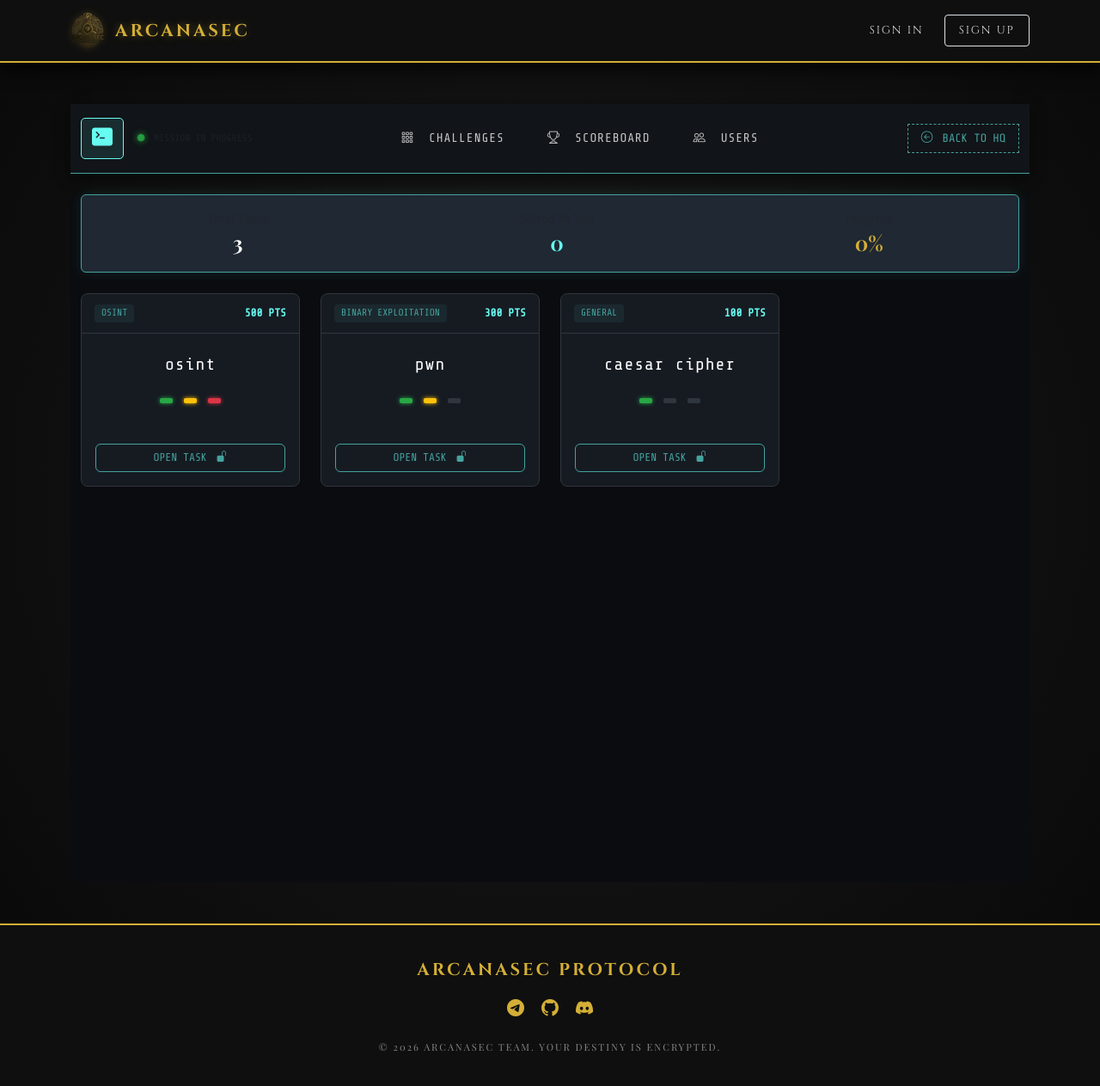
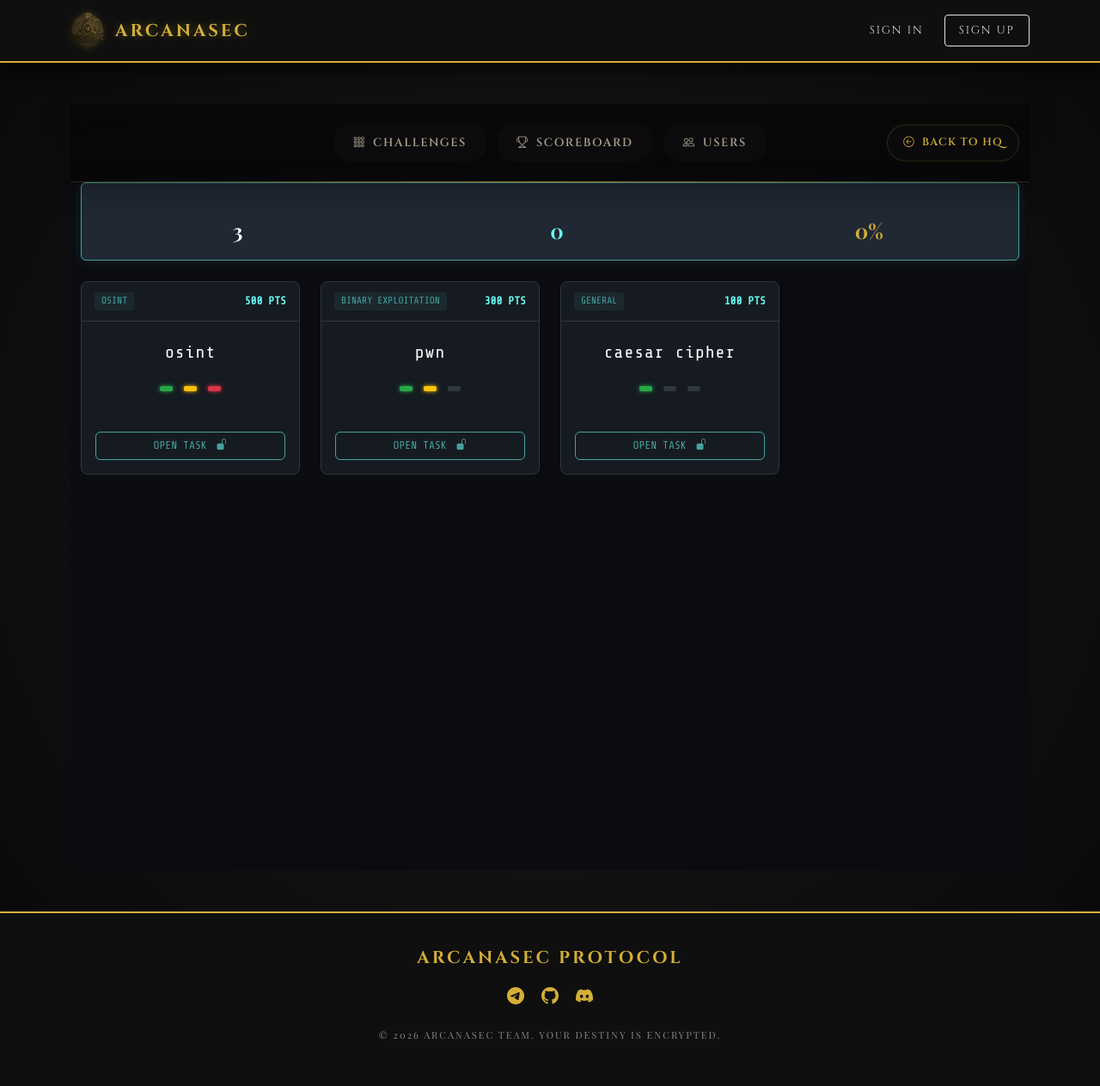
Before and after one commit to shokxake/arcanasec, a Django app: template asosiy/templates/contests/contest_challenges.html in a window 1280 px wide. Shown: the whole page at 86% size. After the commit the page ends 1209 px from the top, so only its background shows below. Run offline with Django 4.2, Linux system fonts and the light colour scheme; the template is opened without the code that fills it: values that come from a table or form of the project are taken from there, others are empty; data comes from the database, SQL or seed files in the repository; some web fonts are replaced.

Commit message:
qoshildi

```diff
--- a/asosiy/templates/contests/contest_detail.html
+++ b/asosiy/templates/contests/contest_detail.html
@@ -1,9 +1,7 @@
-{% extends 'asosiy/asosiy_sahifa.html' %}
+{% include 'includes/contest_navbar.html' %}
 {% load static %}
 
 {% block content %}
-
-{% include 'includes/contest_navbar.html' %}
 
 <div class="arcanasec-detail-page">
     <div class="arcana-bg-layer"></div>
--- a/asosiy/templates/includes/contest_navbar.html
+++ b/asosiy/templates/includes/contest_navbar.html
@@ -1,45 +1,34 @@
-<!-- Contest Navbar -->
-<nav class="contest-nav py-3 mb-4">
+<!-- ArcanaSec Contest Navbar -->
+<nav class="arcana-contest-nav">
     <div class="container">
-        <div class="d-flex justify-content-between align-items-center flex-wrap gap-3">
+        <div class="arcana-contest-nav-inner">
 
-            <!-- Chap tomon: Musobaqa nomi va Status -->
-            <div class="d-flex align-items-center">
-                <div class="contest-icon-box me-3">
-                    <i class="bi bi-terminal-fill text-cyan fs-4"></i>
-                </div>
-                <div>
-                    <h5 class="text-white mb-0 font-cinzel fw-bold" style="letter-spacing: 2px;">
-                        {{ contest.nomi|upper }}
-                    </h5>
-                    <small class="text-muted d-block" style="font-size: 0.7rem;">
-                        <span class="status-dot animate-flicker"></span> MISSION IN PROGRESS
-                    </small>
-                </div>
-            </div>
-
-            <!-- Markaz: Navigatsiya tugmalari -->
-            <div class="contest-menu-links d-flex gap-2">
+            <!-- Center Menu -->
+            <div class="arcana-contest-menu">
                 <a href="{% url 'contest_challenges' contest.id %}"
-                   class="nav-link-custom {% if request.resolver_match.url_name == 'contest_challenges' %}active{% endif %}">
-                    <i class="bi bi-grid-3x3-gap me-2"></i> CHALLENGES
+                   class="arcana-nav-link {% if request.resolver_match.url_name == 'contest_challenges' %}active{% endif %}">
+                    <i class="bi bi-grid-3x3-gap me-2"></i>
+                    CHALLENGES
                 </a>
 
                 <a href="{% url 'contest_scoreboard' contest.id %}"
-                   class="nav-link-custom {% if request.resolver_match.url_name == 'contest_scoreboard' %}active{% endif %}">
-                    <i class="bi bi-trophy me-2"></i> SCOREBOARD
+                   class="arcana-nav-link {% if request.resolver_match.url_name == 'contest_scoreboard' %}active{% endif %}">
+                    <i class="bi bi-trophy me-2"></i>
+                    SCOREBOARD
                 </a>
 
                 <a href="{% url 'contest_participants' contest.id %}"
-                   class="nav-link-custom {% if request.resolver_match.url_name == 'contest_participants' %}active{% endif %}">
-                    <i class="bi bi-people me-2"></i> USERS
+                   class="arcana-nav-link {% if request.resolver_match.url_name == 'contest_participants' %}active{% endif %}">
+                    <i class="bi bi-people me-2"></i>
+                    USERS
                 </a>
             </div>
 
-            <!-- O'ng tomon: Chiqish yoki Qaytish -->
-            <div class="d-flex align-items-center">
-                <a href="{% url 'contest_list' %}" class="btn-back-to-hq">
-                    <i class="bi bi-arrow-left-circle me-1"></i> BACK TO HQ
+            <!-- Right Side -->
+            <div class="arcana-contest-right">
+                <a href="{% url 'contest_list' %}" class="arcana-back-btn">
+                    <i class="bi bi-arrow-left-circle me-2"></i>
+                    BACK TO HQ
                 </a>
             </div>
         </div>
@@ -47,92 +36,181 @@
 </nav>
 
 <style>
-    @import url('https://fonts.googleapis.com/css2?family=Share+Tech+Mono&display=swap');
+    @import url('https://fonts.googleapis.com/css2?family=Cinzel:wght@400;500;600;700&family=Inter:wght@400;500;600&display=swap');
 
-    .contest-nav {
-        background: #111418;
-        border-bottom: 1px solid #45a29e;
-        box-shadow: 0 5px 15px rgba(0, 0, 0, 0.5);
-        font-family: 'Share Tech Mono', monospace;
+    :root {
+        --arc-gold: #d4af37;
+        --arc-gold-soft: rgba(212, 175, 55, 0.14);
+        --arc-gold-strong: rgba(212, 175, 55, 0.28);
+        --arc-text: #f3efe3;
+        --arc-muted: #a99f8b;
+        --arc-line: rgba(212, 175, 55, 0.18);
+        --arc-bg: rgba(6, 6, 8, 0.82);
     }
 
-    .contest-icon-box {
-        background: rgba(102, 252, 241, 0.1);
-        border: 1px solid #66fcf1;
-        padding: 5px 12px;
-        border-radius: 5px;
+    .arcana-contest-nav {
+        position: relative;
+        z-index: 30;
+        padding: 18px 0;
+        background:
+            linear-gradient(180deg, rgba(8,8,10,0.95), rgba(6,6,8,0.88));
+        border-bottom: 1px solid var(--arc-line);
+        box-shadow:
+            0 8px 30px rgba(0, 0, 0, 0.35),
+            0 0 24px rgba(212, 175, 55, 0.04);
+        backdrop-filter: blur(10px);
     }
 
-    .text-cyan { color: #66fcf1; }
-
-    /* Navigatsiya linklari */
-    .nav-link-custom {
-        color: #c5c6c7;
-        text-decoration: none;
-        padding: 8px 20px;
-        border-radius: 4px;
-        font-size: 0.9rem;
-        transition: all 0.3s ease;
-        border: 1px solid transparent;
-        letter-spacing: 1px;
+    .arcana-contest-nav::after {
+        content: "";
+        position: absolute;
+        left: 0;
+        right: 0;
+        bottom: -1px;
+        height: 1px;
+        background: linear-gradient(90deg, transparent, var(--arc-gold), transparent);
+        opacity: 0.7;
     }
 
-    .nav-link-custom:hover {
-        color: #66fcf1;
-        background: rgba(102, 252, 241, 0.05);
+    .arcana-contest-nav-inner {
+        display: flex;
+        align-items: center;
+        justify-content: center;
+        gap: 20px;
+        position: relative;
+        min-height: 54px;
     }
 
-    .nav-link-custom.active {
-        color: #0b0c10;
-        background: #66fcf1;
-        border-color: #66fcf1;
-        box-shadow: 0 0 15px rgba(102, 252, 241, 0.3);
-        font-weight: bold;
+    .arcana-contest-menu {
+        display: flex;
+        align-items: center;
+        justify-content: center;
+        gap: 12px;
+        flex-wrap: wrap;
     }
 
-    /* Back to HQ tugmasi */
-    .btn-back-to-hq {
-        color: #45a29e;
+    .arcana-nav-link {
+        position: relative;
+        display: inline-flex;
+        align-items: center;
+        justify-content: center;
+        padding: 12px 22px;
+        border-radius: 999px;
         text-decoration: none;
-        font-size: 0.85rem;
-        border: 1px dashed #45a29e;
-        padding: 6px 15px;
-        transition: 0.3s;
+        font-family: 'Cinzel', serif;
+        font-size: 0.84rem;
+        font-weight: 600;
+        letter-spacing: 0.10rem;
+        text-transform: uppercase;
+        color: var(--arc-muted);
+        border: 1px solid transparent;
+        background: rgba(255,255,255,0.015);
+        transition: all 0.3s ease;
     }
 
-    .btn-back-to-hq:hover {
-        background: rgba(69, 162, 158, 0.1);
-        color: #66fcf1;
-        border-style: solid;
+    .arcana-nav-link:hover {
+        color: var(--arc-gold);
+        border-color: rgba(212, 175, 55, 0.18);
+        background: rgba(212, 175, 55, 0.04);
+        box-shadow:
+            inset 0 0 12px rgba(212, 175, 55, 0.03),
+            0 0 18px rgba(212, 175, 55, 0.05);
+        transform: translateY(-1px);
     }
 
-    /* Status dot animatsiyasi */
-    .status-dot {
-        height: 8px;
-        width: 8px;
-        background-color: #28a745;
-        border-radius: 50%;
-        display: inline-block;
-        margin-right: 5px;
-        box-shadow: 0 0 8px #28a745;
+    .arcana-nav-link.active {
+        color: #111;
+        background: linear-gradient(180deg, #d4af37 0%, #b8911f 100%);
+        border-color: rgba(212, 175, 55, 0.35);
+        box-shadow:
+            0 0 18px rgba(212, 175, 55, 0.18),
+            0 6px 18px rgba(0, 0, 0, 0.22);
     }
 
-    .animate-flicker {
-        animation: flicker-green 1s infinite alternate;
+    .arcana-contest-right {
+        position: absolute;
+        right: 0;
+        top: 50%;
+        transform: translateY(-50%);
     }
 
-    @keyframes flicker-green {
-        from { opacity: 0.4; transform: scale(0.9); }
-        to { opacity: 1; transform: scale(1.1); }
+    .arcana-back-btn {
+        display: inline-flex;
+        align-items: center;
+        justify-content: center;
+        text-decoration: none;
+        padding: 11px 18px;
+        border-radius: 999px;
+        border: 1px solid rgba(212, 175, 55, 0.18);
+        background: rgba(255,255,255,0.015);
+        color: var(--arc-gold);
+        font-family: 'Cinzel', serif;
+        font-size: 0.78rem;
+        font-weight: 600;
+        letter-spacing: 0.08rem;
+        text-transform: uppercase;
+        transition: all 0.3s ease;
+        box-shadow:
+            inset 0 0 12px rgba(212, 175, 55, 0.02),
+            0 0 16px rgba(212, 175, 55, 0.03);
     }
 
-    /* Mobile moslashuvchanlik */
+    .arcana-back-btn:hover {
+        color: #111;
+        background: linear-gradient(180deg, #d4af37 0%, #b8911f 100%);
+        border-color: rgba(212, 175, 55, 0.35);
+        transform: translateY(-1px);
+        box-shadow:
+            0 0 22px rgba(212, 175, 55, 0.20),
+            0 8px 18px rgba(0, 0, 0, 0.20);
+    }
+
+    @media (max-width: 992px) {
+        .arcana-contest-nav-inner {
+            justify-content: center;
+            padding-bottom: 60px;
+        }
+
+        .arcana-contest-right {
+            position: absolute;
+            right: 50%;
+            top: auto;
+            bottom: 0;
+            transform: translateX(50%);
+        }
+    }
+
     @media (max-width: 768px) {
-        .contest-menu-links {
-            order: 3;
+        .arcana-contest-menu {
             width: 100%;
-            justify-content: center;
-            margin-top: 10px;
+            gap: 10px;
+        }
+
+        .arcana-nav-link {
+            flex: 1 1 auto;
+            min-width: 160px;
+            font-size: 0.76rem;
+            padding: 11px 16px;
+        }
+
+        .arcana-back-btn {
+            font-size: 0.74rem;
+            padding: 10px 16px;
+        }
+    }
+
+    @media (max-width: 576px) {
+        .arcana-contest-nav {
+            padding: 14px 0 18px;
+        }
+
+        .arcana-contest-nav-inner {
+            padding-bottom: 56px;
+        }
+
+        .arcana-nav-link {
+            width: 100%;
+            min-width: unset;
         }
     }
 </style>
```
